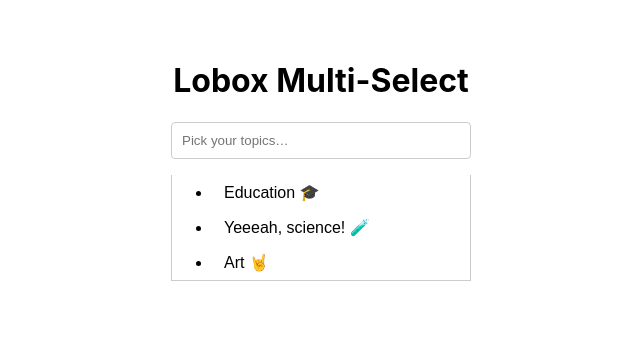
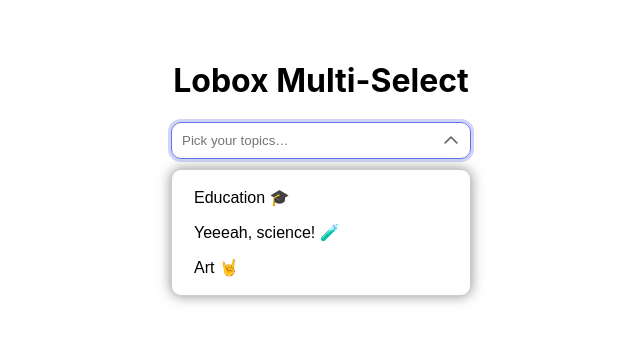
Before and after one commit to MahanVahdani/multi-selector, a React (Create React App) app: page / in a window 1280 px wide. Both pictures are taken after a click on the element 640 px from the left and 140 px from the top of the page. Shown: the top 342 px of the page, without its empty margins (319-959 px from the left). Built offline with nearby package versions, Linux system fonts and the light colour scheme.

Commit message:
fix styling.

```diff
--- a/src/components/MultiSelect/MultiSelect.component.tsx
+++ b/src/components/MultiSelect/MultiSelect.component.tsx
@@ -1,6 +1,9 @@
 import React, { useState, useRef } from "react";
 import styles from "./MultiSelect.module.scss";
 import { useClickOutside } from "./useClickOutside.hook";
+import { ReactComponent as ChevronDown } from "../../assets/chevron-down.svg";
+import { ReactComponent as ChevronUp } from "../../assets/chevron-up.svg";
+import { ReactComponent as CheckMark } from "../../assets/check-mark.svg";
 
 export interface Option {
   id: string;
@@ -26,30 +29,33 @@
 
   useClickOutside(containerRef, () => setIsOpen(false));
 
-  const filtered = options.filter(
-    (o) =>
-      o.label.toLowerCase().includes(search.toLowerCase()) &&
-      !selected.some((s) => s.id === o.id)
+  const filtered = options.filter((o) =>
+    o.label.toLowerCase().includes(search.toLowerCase())
   );
 
-  const addNewOption = () => {
-    const newOpt = { id: crypto.randomUUID(), label: search };
-    onChange([...selected, newOpt]);
+  const toggleOption = (opt: Option) => {
+    const already = selected.some((s) => s.id === opt.id);
+    if (already) {
+      onChange(selected.filter((s) => s.id !== opt.id));
+    } else {
+      onChange([...selected, opt]);
+    }
     setSearch("");
+    setIsOpen(true);
   };
 
   const onKeyDown = (e: React.KeyboardEvent) => {
     if (e.key === "Enter" && search.trim()) {
       e.preventDefault();
-      addNewOption();
       setIsOpen(true);
     }
   };
 
   return (
     <div
+      ref={containerRef}
       className={styles.multiSelect}
-      ref={containerRef}
+      data-open={isOpen}
       onClick={() => setIsOpen(true)}
     >
       <div className={styles.tags}>
@@ -76,26 +82,41 @@
           placeholder={selected.length === 0 ? placeholder : ""}
         />
       </div>
+
+      <span
+        className={styles.chevron}
+        onClick={(e) => {
+          e.stopPropagation();
+          setIsOpen((o) => !o);
+        }}
+      >
+        {isOpen ? <ChevronUp /> : <ChevronDown />}
+      </span>
+
       {isOpen && (
         <ul className={styles.dropdown}>
-          {filtered.map((o) => (
-            <li
-              key={o.id}
-              className={styles.option}
-              onClick={() => {
-                onChange([...selected, o]);
-                setSearch("");
-                setIsOpen(true);
-              }}
-            >
-              {o.label}
-            </li>
-          ))}
-          {search && !options.some((o) => o.label === search) && (
-            <li className={styles.newOption} onClick={addNewOption}>
-              Add "{search}"
-            </li>
-          )}
+          {filtered.map((o) => {
+            const isSelected = selected.some((s) => s.id === o.id);
+            return (
+              <li
+                key={o.id}
+                className={[
+                  styles.option,
+                  isSelected ? styles.isSelected : null,
+                ]
+                  .filter(Boolean)
+                  .join(" ")}
+                onClick={() => toggleOption(o)}
+              >
+                <span>{o.label}</span>
+                {isSelected && (
+                  <span className={styles.checkIcon}>
+                    <CheckMark />
+                  </span>
+                )}
+              </li>
+            );
+          })}
         </ul>
       )}
     </div>
--- a/src/components/MultiSelect/MultiSelect.module.scss
+++ b/src/components/MultiSelect/MultiSelect.module.scss
@@ -3,20 +3,34 @@
   width: 300px;
   font-family: sans-serif;
 
-  & .tags {
+  *,
+  *::before,
+  *::after {
+    transition: all 0.2s ease;
+  }
+
+  &[data-open="true"] {
+    & .tags {
+      border-radius: 10px;
+      box-shadow: 0 0 0 3px rgba(100, 115, 231, 0.3);
+      border-color: #6473e7;
+    }
+  }
+
+  .tags {
     display: flex;
     flex-wrap: wrap;
-    padding: 6px;
+    padding: 6px 30px 6px 6px;
     border: 1px solid #ccc;
-    border-radius: 4px;
+    border-radius: 10px;
     cursor: text;
   }
 
   & .tag {
     background: #e0e0e0;
     margin: 2px;
-    padding: 4px 8px;
-    border-radius: 2px;
+    padding: 4px 2px 4px 8px;
+    border-radius: 7px;
     display: flex;
     align-items: center;
     .removeBtn {
@@ -35,17 +49,38 @@
     min-width: 60px;
   }
 
+  .chevron {
+    position: absolute;
+    top: 50%;
+    right: 10px;
+    transform: translateY(-40%);
+    cursor: pointer;
+    z-index: 2;
+    svg {
+      width: 20px;
+      height: auto;
+      filter: invert(40%) sepia(0%) saturate(0%) hue-rotate(180deg)
+        brightness(96%) contrast(86%);
+    }
+  }
+
   & .dropdown {
+    border-radius: 10px;
     position: absolute;
     top: 100%;
     left: 0;
     right: 0;
+    margin-top: 10px;
     background: #fff;
     border: 1px solid #ccc;
-    border-top: none;
     max-height: 200px;
     overflow-y: auto;
     z-index: 10;
+    padding: 10px;
+    list-style-type: none;
+    box-shadow: 0px 0px 13px 0px rgba(61, 61, 61, 0.58);
+    -webkit-box-shadow: 0px 0px 13px 0px rgba(61, 61, 61, 0.58);
+    -moz-box-shadow: 0px 0px 13px 0px rgba(61, 61, 61, 0.58);
 
     & .option,
     & .newOption {
@@ -53,7 +88,34 @@
       cursor: pointer;
 
       &:hover {
-        background: #f5f5f5;
+        background-color: rgba(100, 115, 231, 0.082);
+        color: #6473e7;
+        border-radius: 10px;
+      }
+    }
+
+    & .option {
+      display: flex;
+      justify-content: space-between;
+      align-items: center;
+      &.isSelected {
+        color: #6473e7;
+      }
+      .checkIcon {
+        svg {
+          width: 12px;
+          height: auto;
+        }
+      }
+
+      .chevron svg,
+      .checkIcon svg {
+        width: 12px;
+        height: auto;
+        fill: currentColor;
+        color: #6473e7;
+        filter: invert(47%) sepia(63%) saturate(2409%) hue-rotate(224deg)
+          brightness(94%) contrast(101%);
       }
     }
 
--- a/src/components/MultiSelect/useClickOutside.hook.ts
+++ b/src/components/MultiSelect/useClickOutside.hook.ts
@@ -1,7 +1,7 @@
 import { useEffect } from "react";
 
 export function useClickOutside<T extends HTMLElement>(
-  ref: React.RefObject<T>,
+  ref: React.RefObject<T | null>,
   handler: (event: MouseEvent | TouchEvent) => void
 ) {
   useEffect(() => {
```
Also changed, not shown: src/components/MultiSelect/index.ts (deleted).
